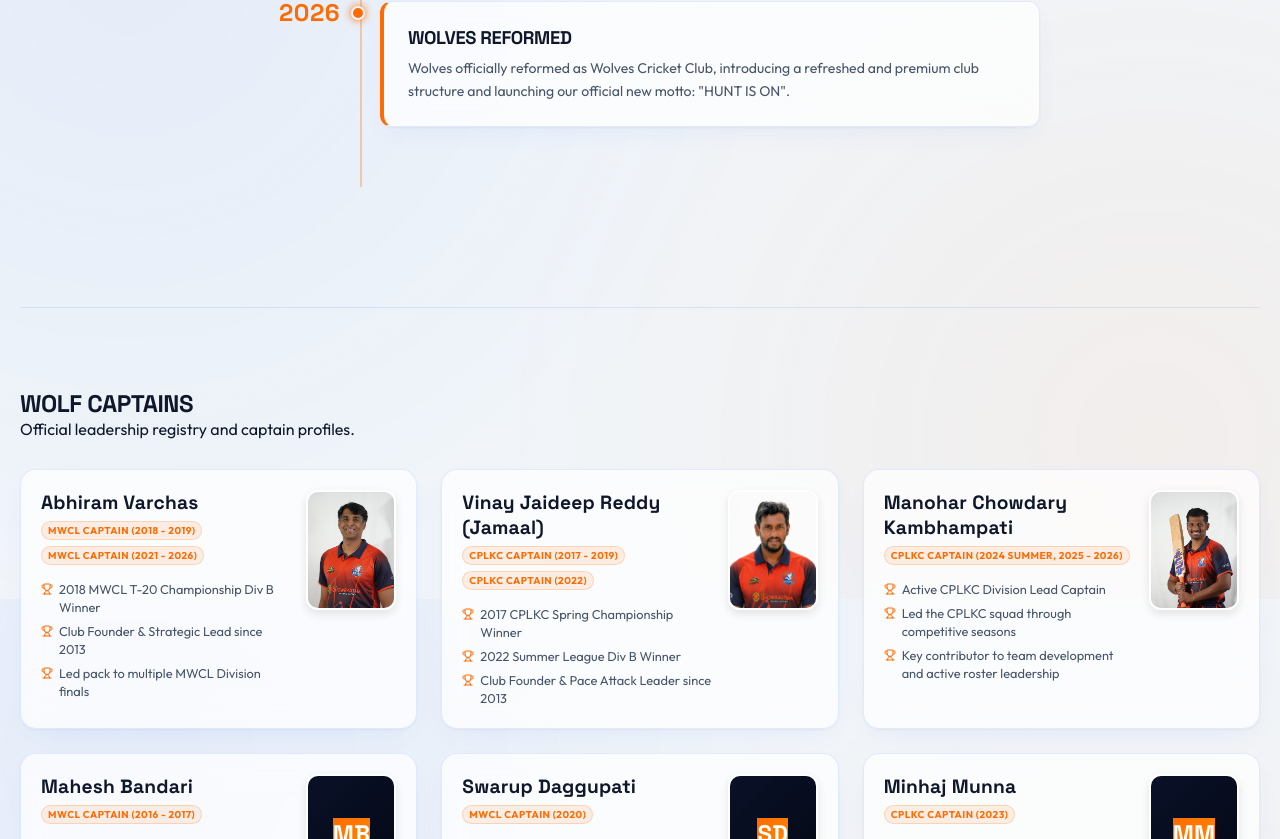
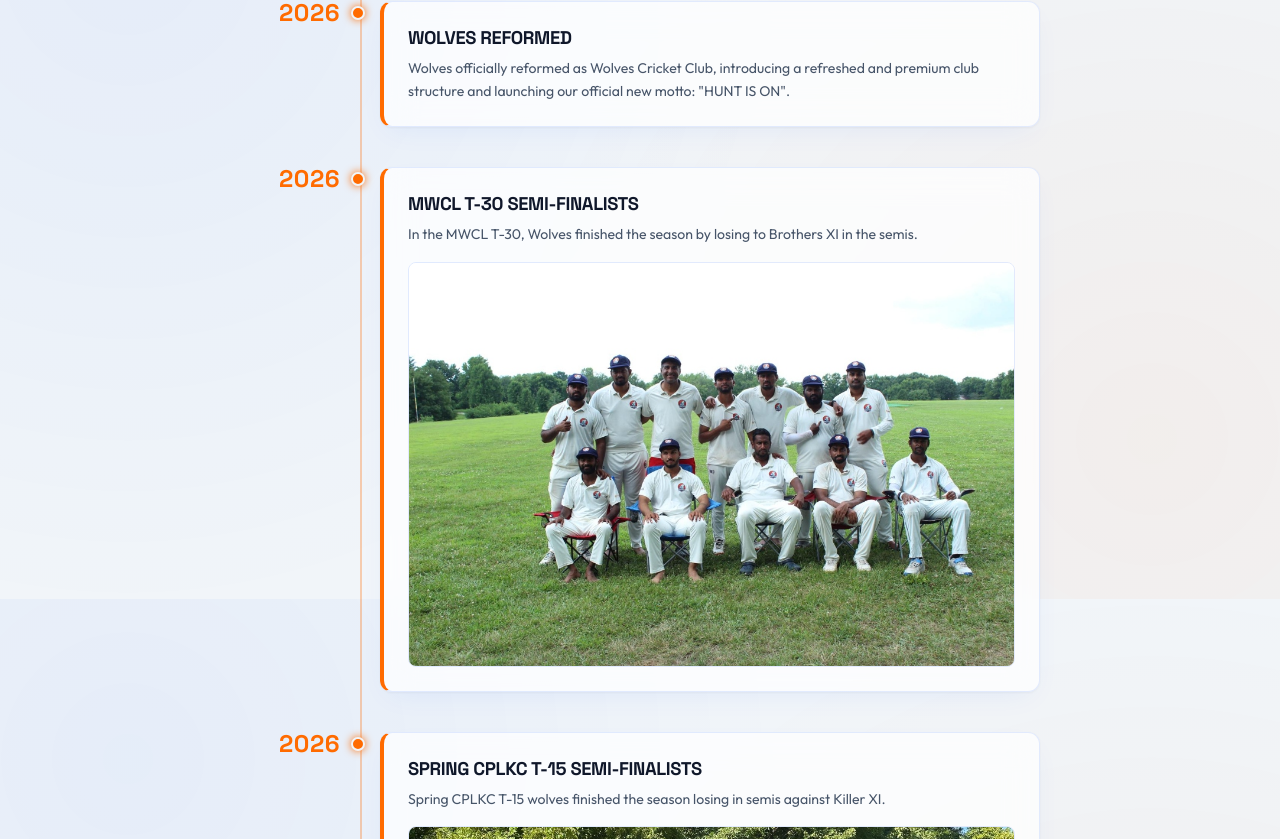
Before and after one commit to wolvescricketclub/wolves-cricket-club, a React (Vite) app: page / in a window 1280 px wide. Shown: the part 8201-9040 px from the top of the page. Built offline with nearby package versions, Linux system fonts and the light colour scheme.

Commit message:
Add Spring 2026 MWCL T-30 & CPLKC T-15 semi-finalist milestones to roadmap and import all roadmap photos into gallery

```diff
--- a/src/App.jsx
+++ b/src/App.jsx
@@ -412,6 +412,7 @@ function App() {
   const [activeSponsor, setActiveSponsor] = useState(null);
   const [selectedRoadmapYear, setSelectedRoadmapYear] = useState('2026');
   const [activeMilestone, setActiveMilestone] = useState(null);
+  const [selectedPhoto, setSelectedPhoto] = useState(null);
 
   // Normalize data, resolve truncated spellings, roles, and keepers by exact playerId mapping
   const players = useMemo(() => {
@@ -487,6 +488,7 @@ function App() {
       if (e.key === 'Escape') {
         setActiveMilestone(null);
         setActivePlayer(null);
+        setSelectedPhoto(null);
       }
     };
     window.addEventListener('keydown', handleKeyDown);
@@ -937,8 +939,39 @@ function App() {
     };
   }, []);
 
-  // Photos Gallery list (Temporarily emptied for real photos later)
-  const photosList = useMemo(() => [], []);
+  // Photos Gallery list imported from roadmap milestones
+  const photosList = useMemo(() => [
+    {
+      src: '/cplkc_2017_champions.jpg',
+      caption: '2017 CPLKC Spring Champions',
+      description: 'Wolves captured the CPLKC Spring League Championship after defeating the Blazing Falcons in a thrilling final.'
+    },
+    {
+      src: '/mwcl_2018_champions.jpg',
+      caption: '2018 T20 Division B Champions',
+      description: 'Wolves lifted the T20 Division B Championship after a stellar victory against the Kansas Kings.'
+    },
+    {
+      src: '/summer_2022_champions.jpg',
+      caption: '2022 Summer Div B Champions',
+      description: 'Champions! Wolves clinched the Summer League Division B Championship in a thrilling final against Pehlwan XI.'
+    },
+    {
+      src: '/mwcl_2025_champions.jpg',
+      caption: '2025 MWCL T20 Champions',
+      description: 'Wolves captured the MWCL T20 Division B Championship with a spectacular win over the Pirates.'
+    },
+    {
+      src: '/mwcl_2026_semis.jpg',
+      caption: '2026 MWCL T-30 Semi-Finalists',
+      description: 'In the MWCL T-30, Wolves finished the season by losing to Brothers XI in the semis.'
+    },
+    {
+      src: '/cplkc_2026_semis.jpg',
+      caption: '2026 Spring CPLKC T-15 Semi-Finalists',
+      description: 'Spring CPLKC T-15 wolves finished the season losing in semis against Killer XI.'
+    }
+  ], []);
 
   // Videos Highlight list (Temporarily emptied for real videos later)
   const videosList = useMemo(() => [], []);
@@ -1455,6 +1488,24 @@ function App() {
               x: 58,
               y: 4,
               num: 10
+            },
+            {
+              year: '2026',
+              title: 'MWCL T-30 SEMI-FINALISTS',
+              text: 'In the MWCL T-30, Wolves finished the season by losing to Brothers XI in the semis.',
+              photo: '/mwcl_2026_semis.jpg',
+              x: 50,
+              y: 2,
+              num: 11
+            },
+            {
+              year: '2026',
+              title: 'SPRING CPLKC T-15 SEMI-FINALISTS',
+              text: 'Spring CPLKC T-15 wolves finished the season losing in semis against Killer XI.',
+              photo: '/cplkc_2026_semis.jpg',
+              x: 42,
+              y: 1,
+              num: 12
             }
           ];
 
@@ -1467,7 +1518,7 @@ function App() {
 
               <div className="simple-timeline-container">
                 {mapMilestones.map((m) => (
-                  <div key={m.year} className="simple-timeline-item">
+                  <div key={`${m.year}-${m.num || m.title}`} className="simple-timeline-item">
                     <div className="simple-timeline-badge">
                       <span className="timeline-badge-year">{m.year}</span>
                     </div>
@@ -1475,7 +1526,12 @@ function App() {
                       <h3 className="timeline-card-title">{m.title}</h3>
                       <p className="timeline-card-text">{m.text}</p>
                       {m.photo && (
-                        <div className="timeline-card-photo-wrapper">
+                        <div
+                          className="timeline-card-photo-wrapper"
+                          onClick={() => setSelectedPhoto({ src: m.photo, caption: m.title, description: m.text })}
+                          style={{ cursor: 'pointer' }}
+                          title="Click to view photo"
+                        >
                           <img src={m.photo} alt={m.title} className="timeline-card-photo" />
                         </div>
                       )}
@@ -1652,7 +1708,12 @@ function App() {
               ) : (
                 <div className="photos-gallery-grid">
                   {photosList.map((photo, index) => (
-                    <div key={index} className="gallery-photo-card">
+                    <div
+                      key={index}
+                      className="gallery-photo-card"
+                      onClick={() => setSelectedPhoto(photo)}
+                      title="Click to view photo"
+                    >
                       <img src={photo.src} alt={photo.caption} className="gallery-photo-img" />
                       <div className="gallery-photo-overlay">
                         <span className="gallery-photo-caption">{photo.caption}</span>
@@ -1959,6 +2020,42 @@ function App() {
         </div>
       )}
 
+      {/* 8. GALLERY & ROADMAP PHOTO LIGHTBOX MODAL */}
+      {selectedPhoto && (
+        <div className="modal-backdrop" onClick={() => setSelectedPhoto(null)} style={{ zIndex: 1200 }}>
+          <div
+            className="modal-content-container modal-animate-in"
+            onClick={(e) => e.stopPropagation()}
+            style={{ maxWidth: '850px', padding: '24px', display: 'flex', flexDirection: 'column' }}
+          >
+            <button
+              onClick={() => setSelectedPhoto(null)}
+              className="modal-absolute-close-btn"
+              aria-label="Close photo"
+            >
+              <X size={20} />
+            </button>
+            <div style={{ width: '100%', borderRadius: '10px', overflow: 'hidden', backgroundColor: 'rgba(0,0,0,0.5)', marginBottom: '16px', display: 'flex', justifyContent: 'center' }}>
+              <img
+                src={selectedPhoto.src}
+                alt={selectedPhoto.caption}
+                style={{ width: '100%', maxHeight: '72vh', objectFit: 'contain', display: 'block', borderRadius: '8px' }}
+              />
+            </div>
+            <div style={{ padding: '0 4px' }}>
+              <h3 style={{ fontFamily: 'var(--font-heading)', color: 'var(--accent-orange)', fontSize: '1.25rem', margin: '0 0 6px 0', textTransform: 'uppercase', letterSpacing: '0.02em' }}>
+                {selectedPhoto.caption}
+              </h3>
+              {selectedPhoto.description && (
+                <p style={{ margin: 0, color: 'var(--text-muted)', fontSize: '0.92rem', lineHeight: '1.5' }}>
+                  {selectedPhoto.description}
+                </p>
+              )}
+            </div>
+          </div>
+        </div>
+      )}
+
       {/* FOOTER DIVISION */}
       <footer style={{
         marginTop: '80px',
```
Also changed, not shown: public/cplkc_2026_semis.jpg (added), public/mwcl_2026_semis.jpg (added).
